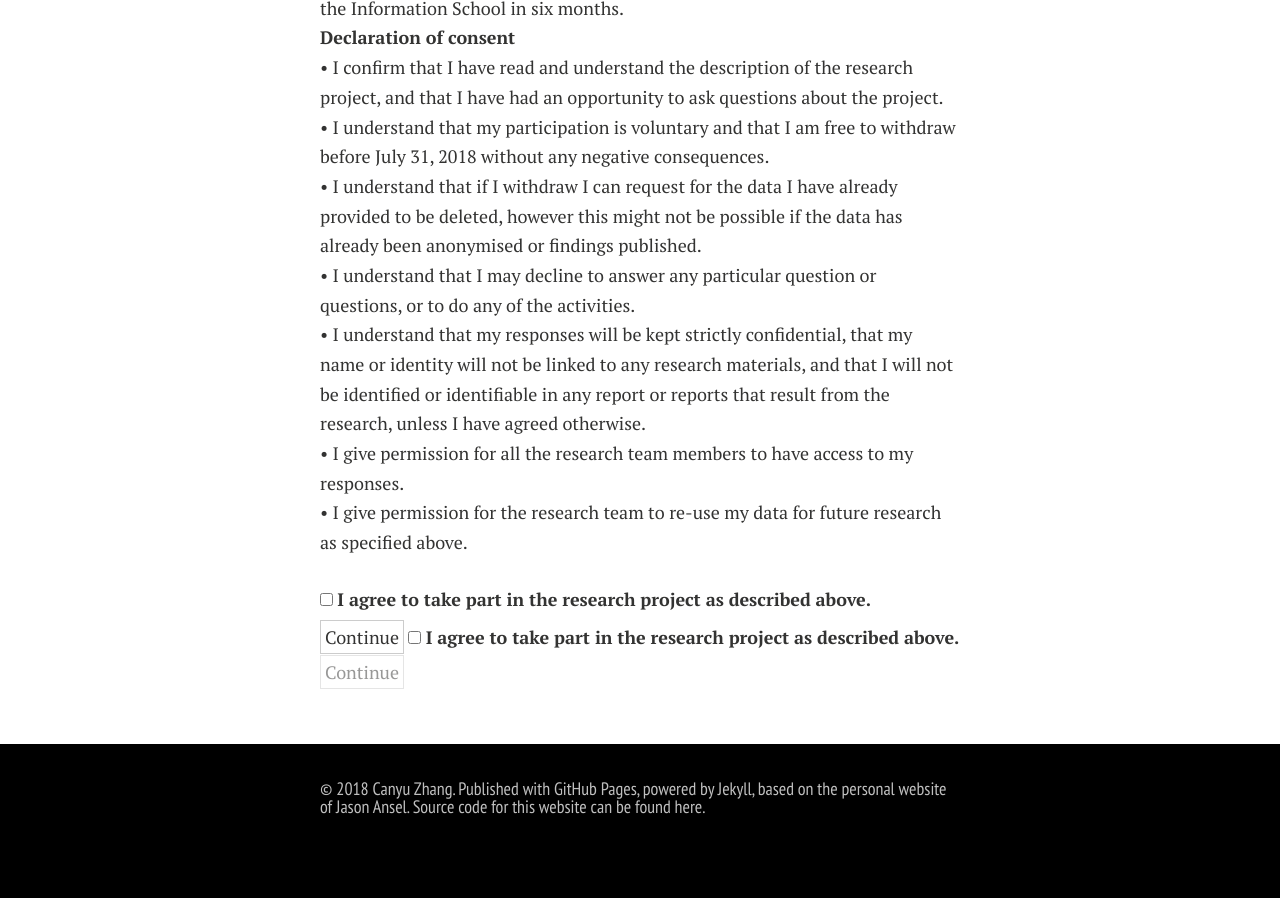
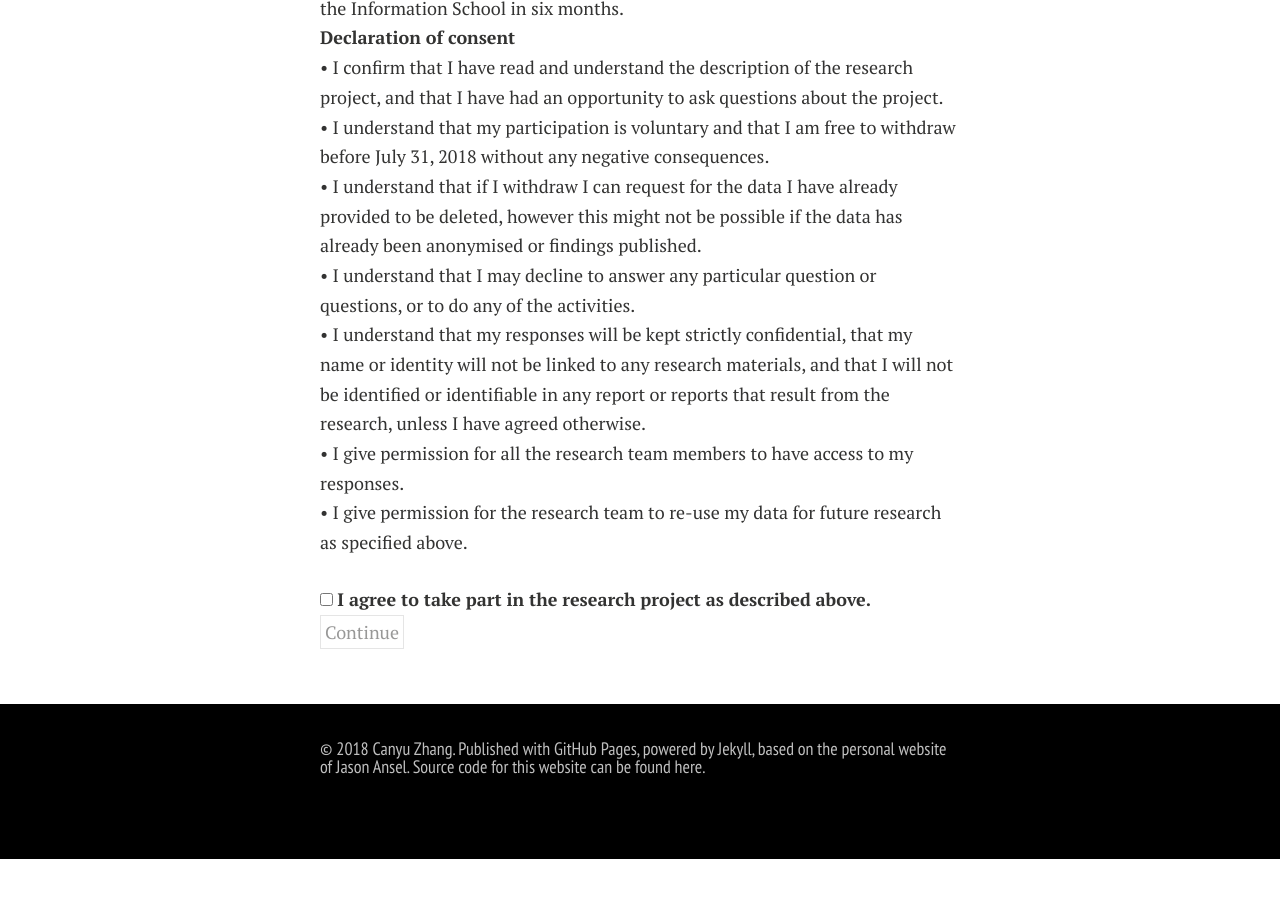
Before and after one commit to aaronzhangcanyu/aaronzhangcanyu.github.io, a Jekyll site: the page built from informed_consent.md, in a window 1280 px wide and 900 px high, scrolled down 1430 px. Built offline with Jekyll 4.4.1, drawn with Linux system fonts in a browser that asks for light colours; nearby versions of some CDN libraries; Markdown is read by kramdown in place of the engine named in the settings; after the commit the page ends 2289 px from its top, so only the background shows below that; some of the changed lines change nothing that is shown.

Commit message:
Update page1.html

```diff
--- a/_layouts/page1.html
+++ b/_layouts/page1.html
@@ -7,15 +7,11 @@
 {% include head.html %}
 </head>
 <script>
-function btnAction(){
-alert(document.getElementById("xz").disabled);
-alert(2);
-}
 function check(){
 //判断checkbox有没有被选中
 if(document.getElementById("ch").checked==true)
 {
-document.getElementById("xz").disabled="";//给BUTTON按钮的disabled属性赋值
+document.getElementById("xz").disabled="";
 }else
 {
 document.getElementById("xz").disabled="disabled";
@@ -44,10 +40,6 @@ document.getElementById("xz").disabled="disabled";
   {% endcomment %}
     <div class="article-wrap" itemprop="text">
       {{ content }}
-      <form action="/action_page.php">
-        <input type="checkbox" name="vehicle1" value="Bike"> <strong>I agree to take part in the research project as described above.</strong><br>
-      </form>
-      <input type="submit" value="Continue" onclick="location.href='https://www.baidu.com'">
       <input name="check" id="ch" type="checkbox" onclick="check()"/> <strong>I agree to take part in the research project as described above.</strong><br>
       <input type="button" value="Continue" onclick="location.href='https://www.baidu.com'" id="xz" disabled="disabled"/>
     </div><!-- /.article-wrap -->
```
